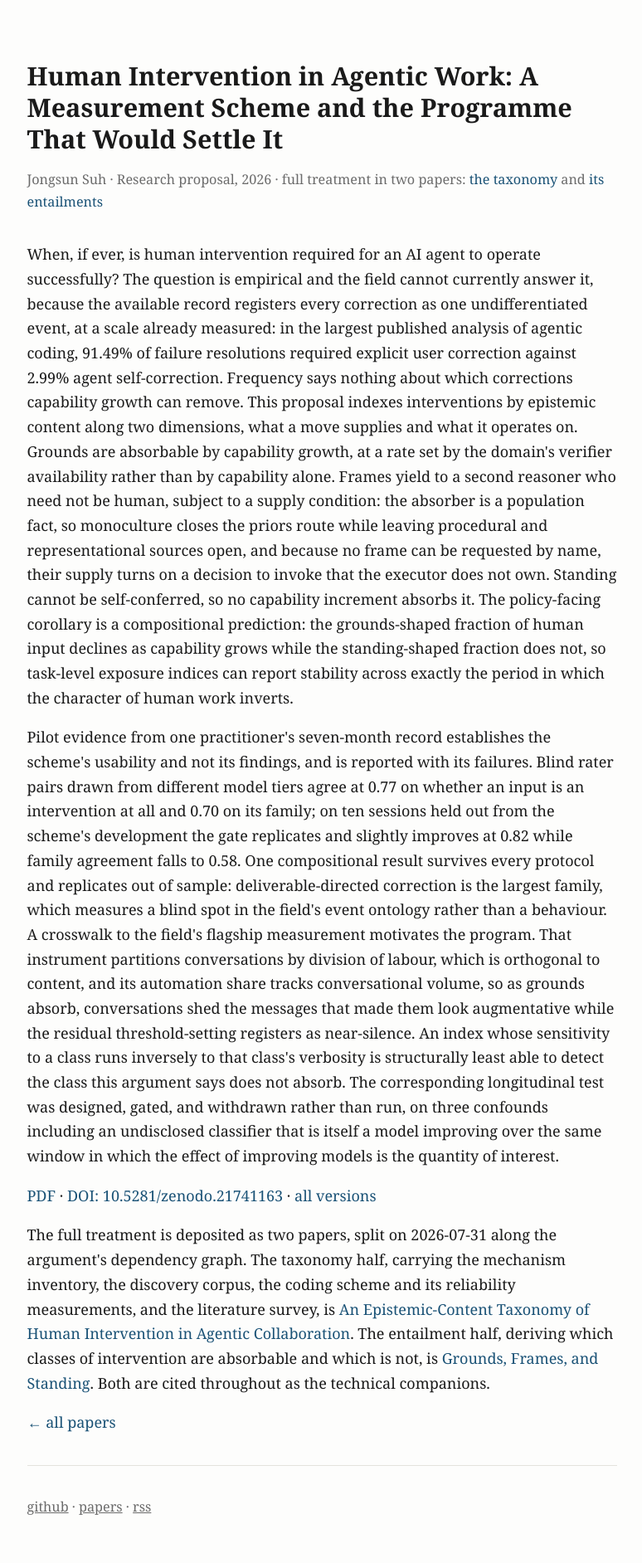
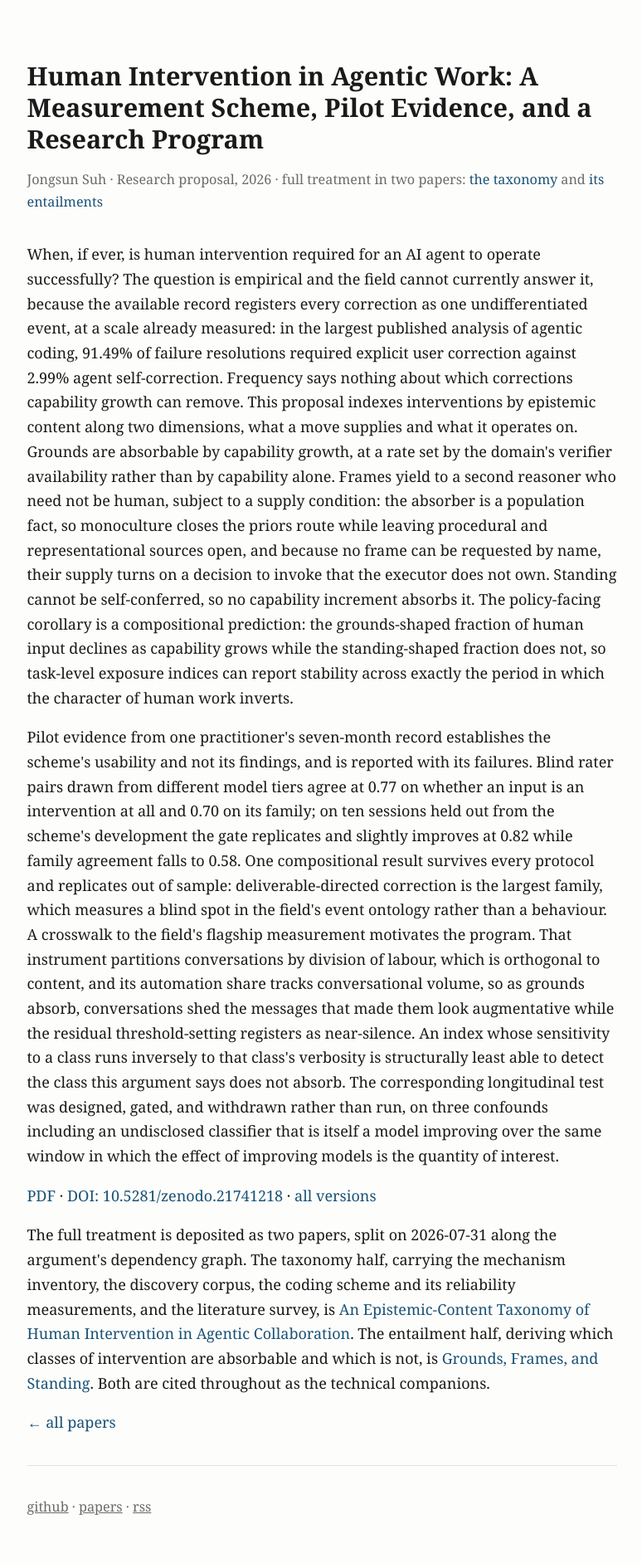
Before and after one commit to MajorLift/blog, a Jekyll site: the page built from papers/grounds-frames-standing-proposal.md, in a window 1280 px wide. Shown: the whole page at 83% size, without its empty margins (252-1026 px from the left). Built offline with Jekyll 4.4.1, drawn with Linux system fonts in a browser that asks for light colours.

Commit message:
Proposal to v0.6: corrected title
The v0.5 title carried a British spelling against a corpus that runs American
and a clause ending on a bare pronoun, both introduced while promoting a
subtitle that had neither. Now A Measurement Scheme, Pilot Evidence, and a
Research Program, restoring the source's tripartite shape. Permalink
unchanged.

```diff
--- a/papers/grounds-frames-standing-proposal.md
+++ b/papers/grounds-frames-standing-proposal.md
@@ -1,17 +1,17 @@
 ---
 layout: default
-title: "Human Intervention in Agentic Work: A Measurement Scheme and the Programme That Would Settle It"
+title: "Human Intervention in Agentic Work: A Measurement Scheme, Pilot Evidence, and a Research Program"
 permalink: /papers/grounds-frames-standing-proposal/
 citation:
-  title: "Human Intervention in Agentic Work: A Measurement Scheme and the Programme That Would Settle It"
+  title: "Human Intervention in Agentic Work: A Measurement Scheme, Pilot Evidence, and a Research Program"
   author: "Suh, Jongsun"
   date: "2026/07/31"
   pdf: /assets/pdf/suh-2026-grounds-frames-standing-proposal.pdf
-  doi: "10.5281/zenodo.21741163"
+  doi: "10.5281/zenodo.21741218"
 ---
 
 <article>
-<h1>Human Intervention in Agentic Work: A Measurement Scheme and the Programme That Would Settle It</h1>
+<h1>Human Intervention in Agentic Work: A Measurement Scheme, Pilot Evidence, and a Research Program</h1>
 <p class="post-meta">Jongsun Suh · Research proposal, 2026 · full treatment in two papers: <a href="{{ '/papers/epistemic-content-taxonomy/' | relative_url }}">the taxonomy</a> and <a href="{{ '/papers/grounds-frames-standing/' | relative_url }}">its entailments</a></p>
 
 <p>
@@ -55,7 +55,7 @@ over the same window in which the effect of improving models is the quantity of
 
 <p>
 <a href="{{ '/assets/pdf/suh-2026-grounds-frames-standing-proposal.pdf' | relative_url }}">PDF</a> ·
-<a href="https://doi.org/10.5281/zenodo.21741163">DOI: 10.5281/zenodo.21741163</a> ·
+<a href="https://doi.org/10.5281/zenodo.21741218">DOI: 10.5281/zenodo.21741218</a> ·
 <a href="https://doi.org/10.5281/zenodo.21719008">all versions</a>
 </p>
 
```
Also changed, not shown: papers/index.md (+1 -1 lines), 1 other file.
